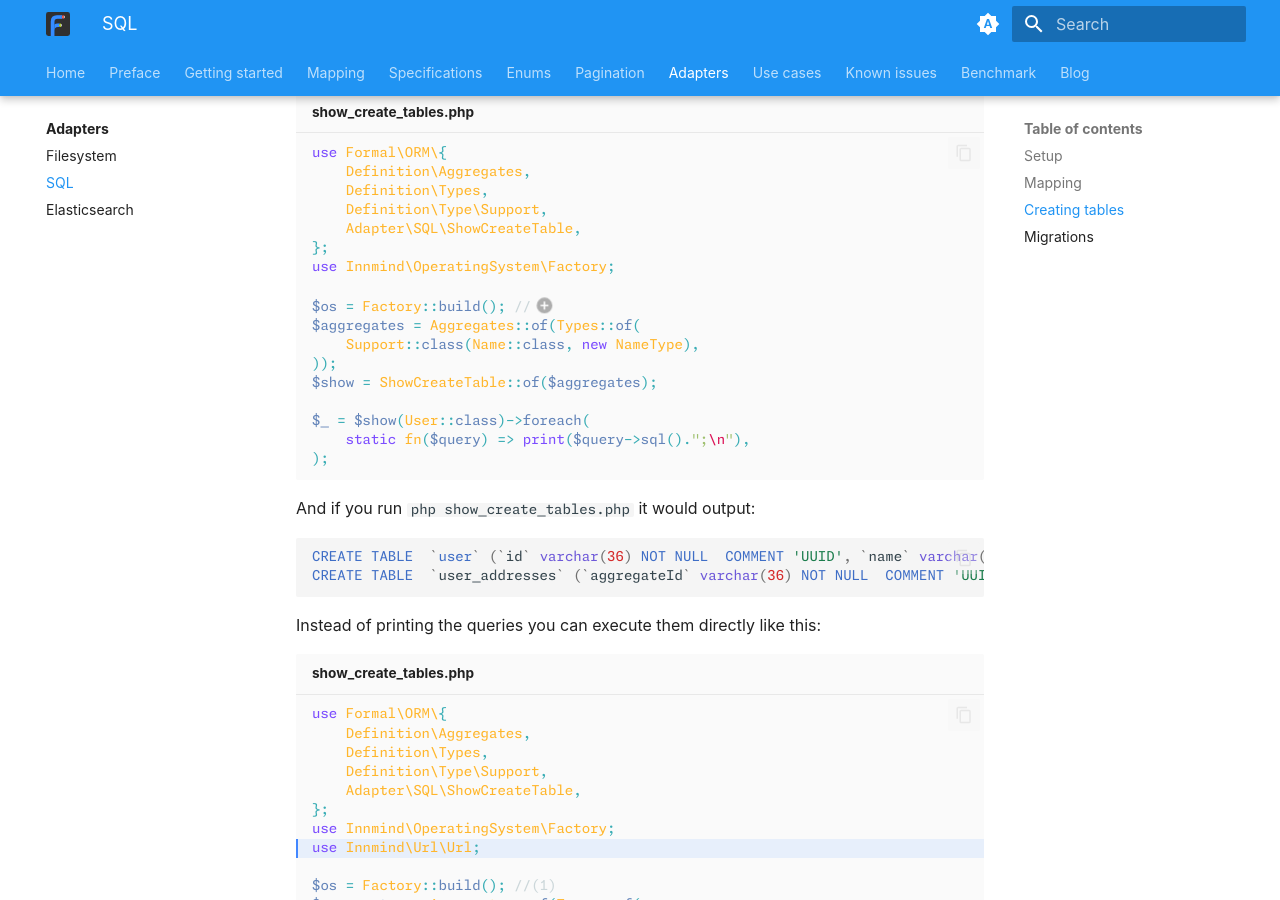
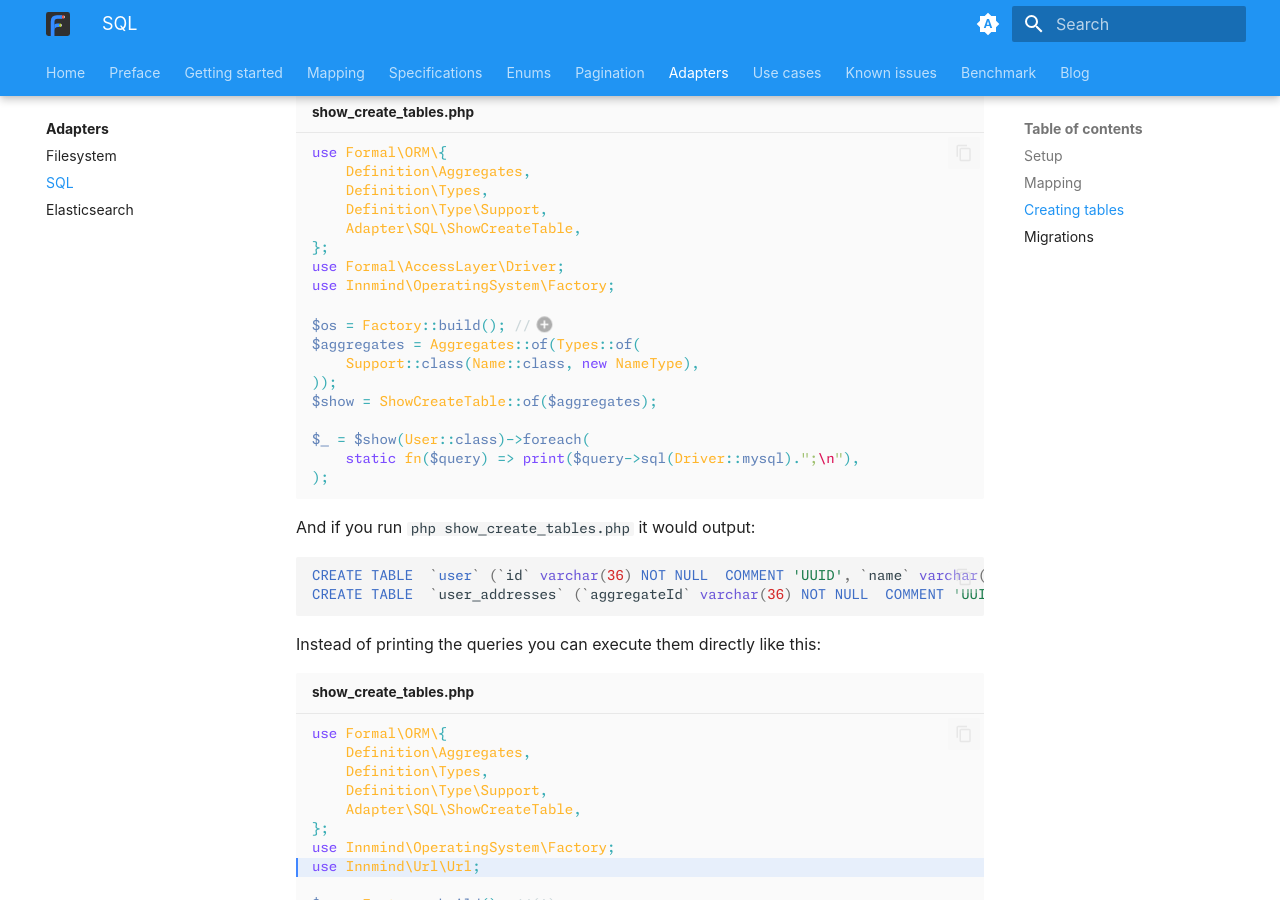
Before and after one commit to formal-php/orm, an MkDocs documentation site: the page built from documentation/adapters/sql.md, in a window 1280 px wide and 900 px high, scrolled down 1541 px. Built offline with MkDocs 1.6.1 and Material for MkDocs 9.7.7, drawn with Linux system fonts in a browser that asks for light colours; plug-ins that fetch from the network failed and are left out.

Commit message:
fix missing argument in example

````diff
--- a/documentation/adapters/sql.md
+++ b/documentation/adapters/sql.md
@@ -87,6 +87,7 @@ use Formal\ORM\{
     Definition\Type\Support,
     Adapter\SQL\ShowCreateTable,
 };
+use Formal\AccessLayer\Driver;
 use Innmind\OperatingSystem\Factory;
 
 $os = Factory::build(); //(1)
@@ -96,7 +97,7 @@ $aggregates = Aggregates::of(Types::of(
 $show = ShowCreateTable::of($aggregates);
 
 $_ = $show(User::class)->foreach(
-    static fn($query) => print($query->sql().";\n"),
+    static fn($query) => print($query->sql(Driver::mysql).";\n"),
 );
 ```
 
````
